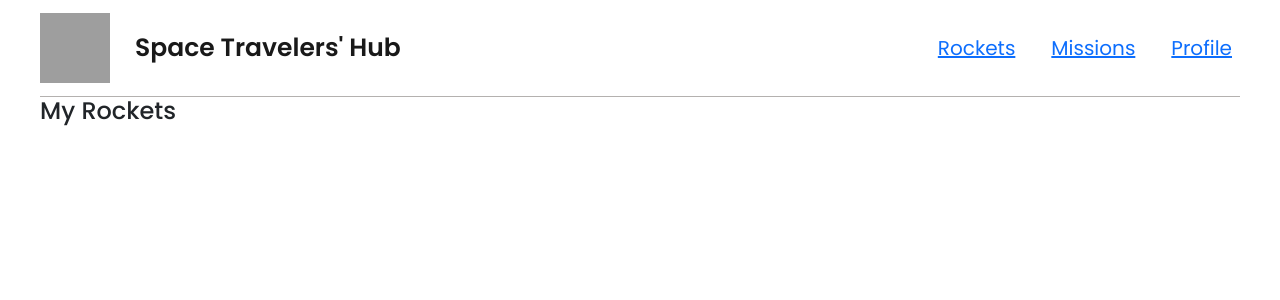
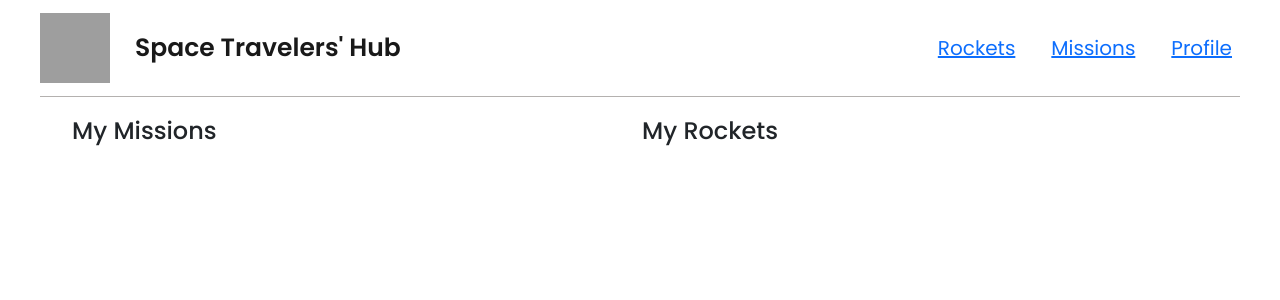
Before and after one commit to Chrissiku/Space-x, a React (Create React App) app: page /profile in a window 1280 px wide. Shown: the top 300 px of the page. Built offline with nearby package versions, Linux system fonts and the light colour scheme; grey boxes are pictures that could not be loaded.

Commit message:
Add Mission to profile section

```diff
--- a/src/App.css
+++ b/src/App.css
@@ -30,6 +30,7 @@ body {
   align-items: center;
   gap: 25px;
 }
+
 .navbar .brand span {
   font-size: 25px;
   font-weight: 600;
@@ -51,8 +52,12 @@ body {
   text-decoration: none;
 }
 
-.rockets-container{
-  padding: 20px 0px;
+.rockets-container {
+  padding: 20px 0;
+}
+
+.profile-container {
+  margin: 20px;
 }
 
 @media screen and (min-width: 800px) {
--- a/src/components/Profile/profile.js
+++ b/src/components/Profile/profile.js
@@ -1,12 +1,18 @@
 /* eslint-disable linebreak-style */
 /* eslint-disable no-unused-vars */
 /* eslint-disable quotes */
-import { ListGroup, Col } from "react-bootstrap";
+import {
+  Container, Row, ListGroup, Col,
+} from "react-bootstrap";
 import { useSelector } from "react-redux";
 // import { Row } from "react-bootstrap/Row";
 
 const Profile = () => {
   const profileParts = useSelector((state) => [
+    {
+      RocketTitle: "My Missions",
+      data: state.missions.filter((mission) => mission.reserved),
+    },
     {
       RocketTitle: "My Rockets",
       data: state.rockets.filter((rocket) => rocket.reserved),
@@ -14,6 +20,8 @@ const Profile = () => {
   ]);
   return (
     <>
+      <Container className="profile-container">
+        <Row>
           {profileParts.map(({ RocketTitle, data }) => (
             <Col key={RocketTitle}>
               <h4>{RocketTitle}</h4>
@@ -24,6 +32,8 @@ const Profile = () => {
               </ListGroup>
             </Col>
           ))}
+        </Row>
+      </Container>
     </>
   );
 };
```
Lines whose indentation alone changed are shown as unchanged.
